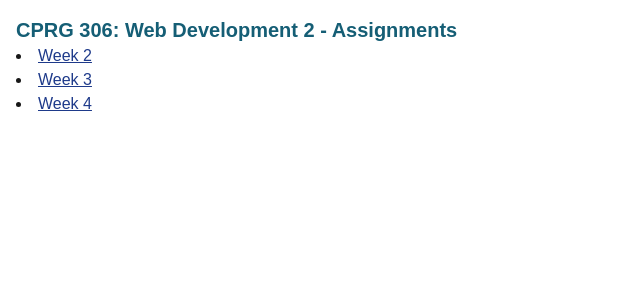
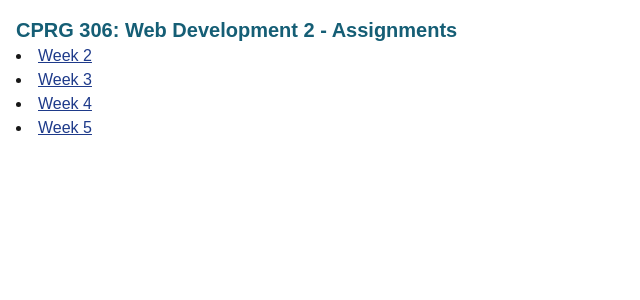
Before and after one commit to ShannonHilland/cprg306-assignments, a Next.js app: page / in a window 1280 px wide. Shown: the top 300 px of the page, without its empty margins (0-640 px from the left). Built offline with nearby package versions, Linux system fonts and the light colour scheme.

Commit message:
create page.js

```diff
--- a/app/page.js
+++ b/app/page.js
@@ -7,6 +7,7 @@ export default function Page() {
       <li><Link href="./week-2" className="underline text-blue-900 hover:text-blue-600">Week 2</ Link></li>
       <li><Link href="./week-3" className="underline text-blue-900 hover:text-blue-600">Week 3</Link></li>
       <li><Link href="./week-4" className="underline text-blue-900 hover:text-blue-600">Week 4</Link></li>
+      <li><Link href="./week-5" className="underline text-blue-900 hover:text-blue-600">Week 5</Link></li>
     </div>
   );
 }
--- /dev/null
+++ b/app/week-5/page.js
@@ -0,0 +1,10 @@
+import Link from "next/link";
+
+export default function Page() {
+    return(
+        <main className="m-4">
+            <Link href="/" className="m-2 underline text-blue-900 hover:text-blue-600 text-sm">Home</Link>
+
+        </main>
+    );
+}
```
